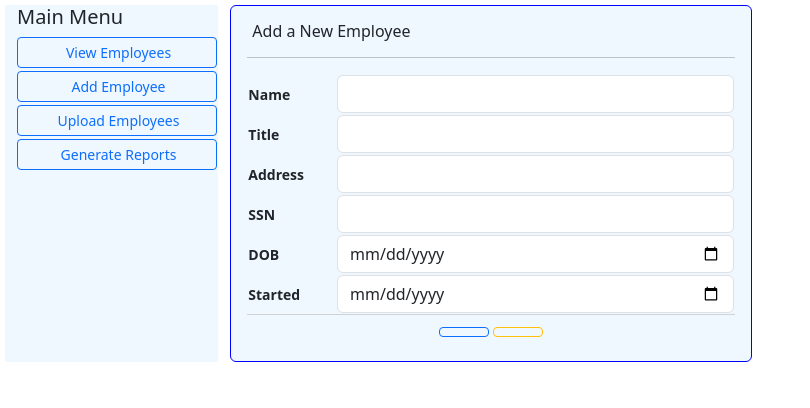
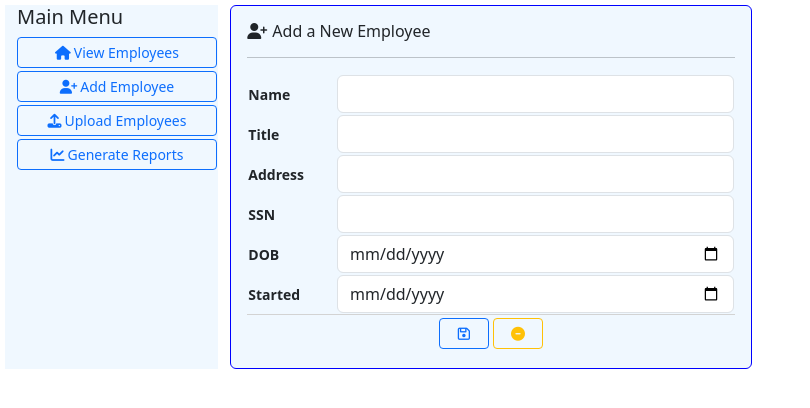
Before and after one commit to shopkins-seagen/hr, a Flask app: page /add in a window 1280 px wide. Shown: the top 408 px of the page, without its empty margins (0-810 px from the left). Run offline with Flask 3, Linux system fonts and the light colour scheme; some libraries are stand-ins or nearby versions.

Commit message:
added code for cdn for js and css

```diff
--- a/src/assignment06/init_db.py
+++ b/src/assignment06/init_db.py
@@ -5,3 +5,4 @@ from models import db,Employee,Review,upload_employees
 db.connect()
 db.drop_tables([Employee,Review])
 db.create_tables([Employee,Review])
+upload_employees('static/uploads/MOCK_DATA_3.csv')
--- a/src/assignment06/templates/base.html
+++ b/src/assignment06/templates/base.html
@@ -3,7 +3,12 @@
 <head>
     <meta charset="UTF-8">
     <title>{% block title %}{% endblock %}</title>
-
+    <script src="https://kit.fontawesome.com/0fb8e642b7.js" crossorigin="anonymous"></script>
+    <link rel="stylesheet" href="https://cdn.jsdelivr.net/npm/bootstrap@5.3.3/dist/css/bootstrap.min.css"
+          integrity="sha384-QWTKZyjpPEjISv5WaRU9OFeRpok6YctnYmDr5pNlyT2bRjXh0JMhjY6hW+ALEwIH" crossorigin="anonymous">
+    <script src="https://cdn.jsdelivr.net/npm/bootstrap@5.3.3/dist/js/bootstrap.min.js"
+            integrity="sha384-0pUGZvbkm6XF6gxjEnlmuGrJXVbNuzT9qBBavbLwCsOGabYfZo0T0to5eqruptLy"
+            crossorigin="anonymous"></script>
     <link rel="stylesheet" href="{{ url_for('static',filename='css/bootstrap.css') }}">
     <script src="{{ url_for('static',filename='js/bootstrap.min.js') }}"></script>
     <link rel="stylesheet" href="{{ url_for('static',filename='fa/css/fontawesome.css') }}">
@@ -19,13 +24,13 @@
         <a href="/" class=" btn-sm btn btn-outline-primary menubtn"><i class="fa fa-home"
                                                                        style="padding-right: 3px;"></i>View
             Employees</a>
-        <a href="/add" class=" btn-sm btn btn-outline-primary menubtn"><i class="fa fa-user-alt"
+        <a href="/add" class=" btn-sm btn btn-outline-primary menubtn"><i class="fa fa-user-plus"
                                                                           style="padding-right: 3px;"></i>Add
             Employee</a>
         <a href="/upload" class=" btn-sm btn btn-outline-primary menubtn"><i class="fa fa-upload"
                                                                              style="padding-right: 3px;"></i>Upload
             Employees</a>
-        <a href="/reports" class="btn  btn-sm btn-outline-primary menubtn"><i class="fa fa-chart-line"
+        <a href="/reports" class="btn  btn-sm btn-outline-primary menubtn"><i class="fas fa-chart-line"
                                                                               style="padding-right: 3px;"></i>Generate
             Reports</a>
     </div>
```
Also changed, not shown: requirements.txt (+31 -6 lines).
